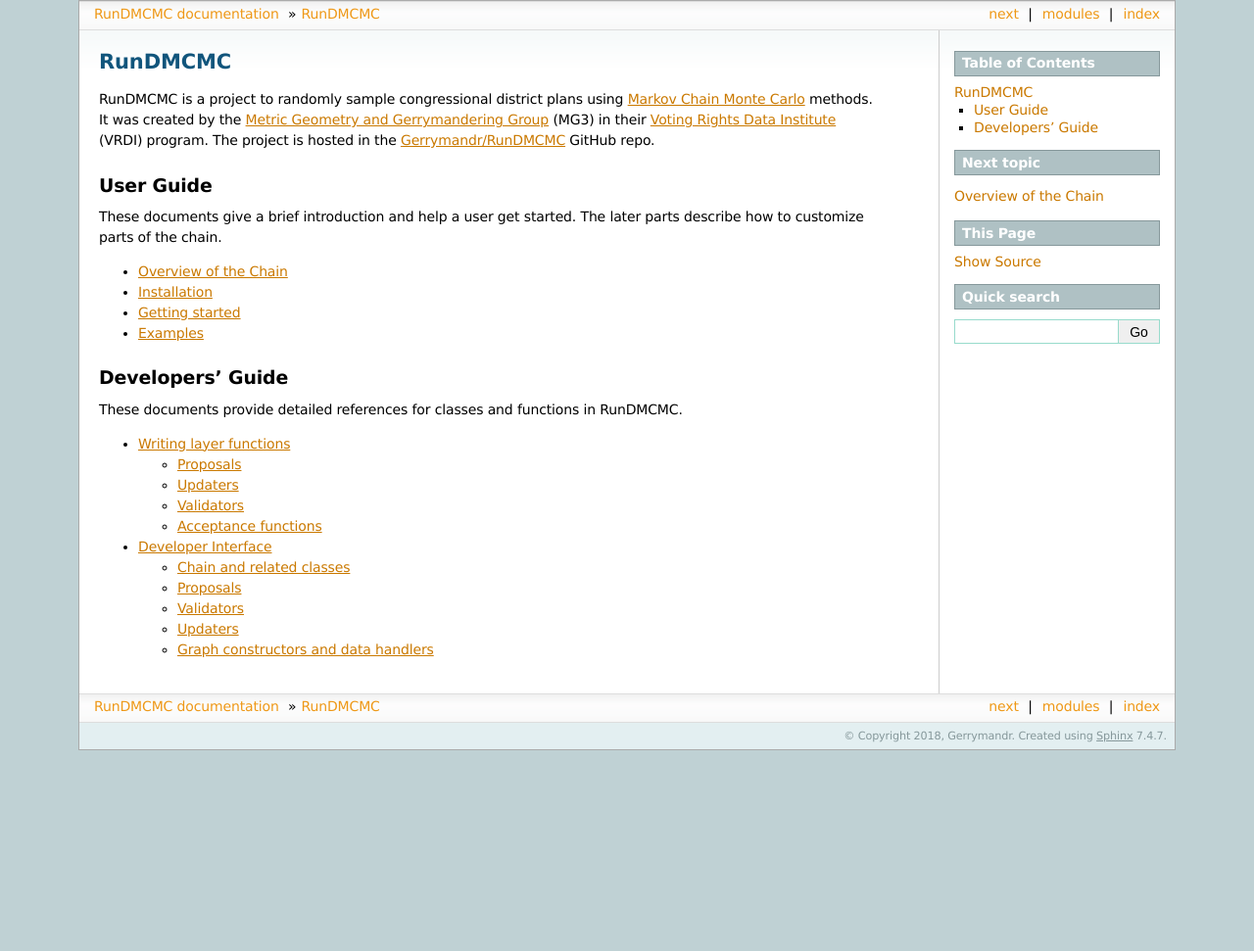
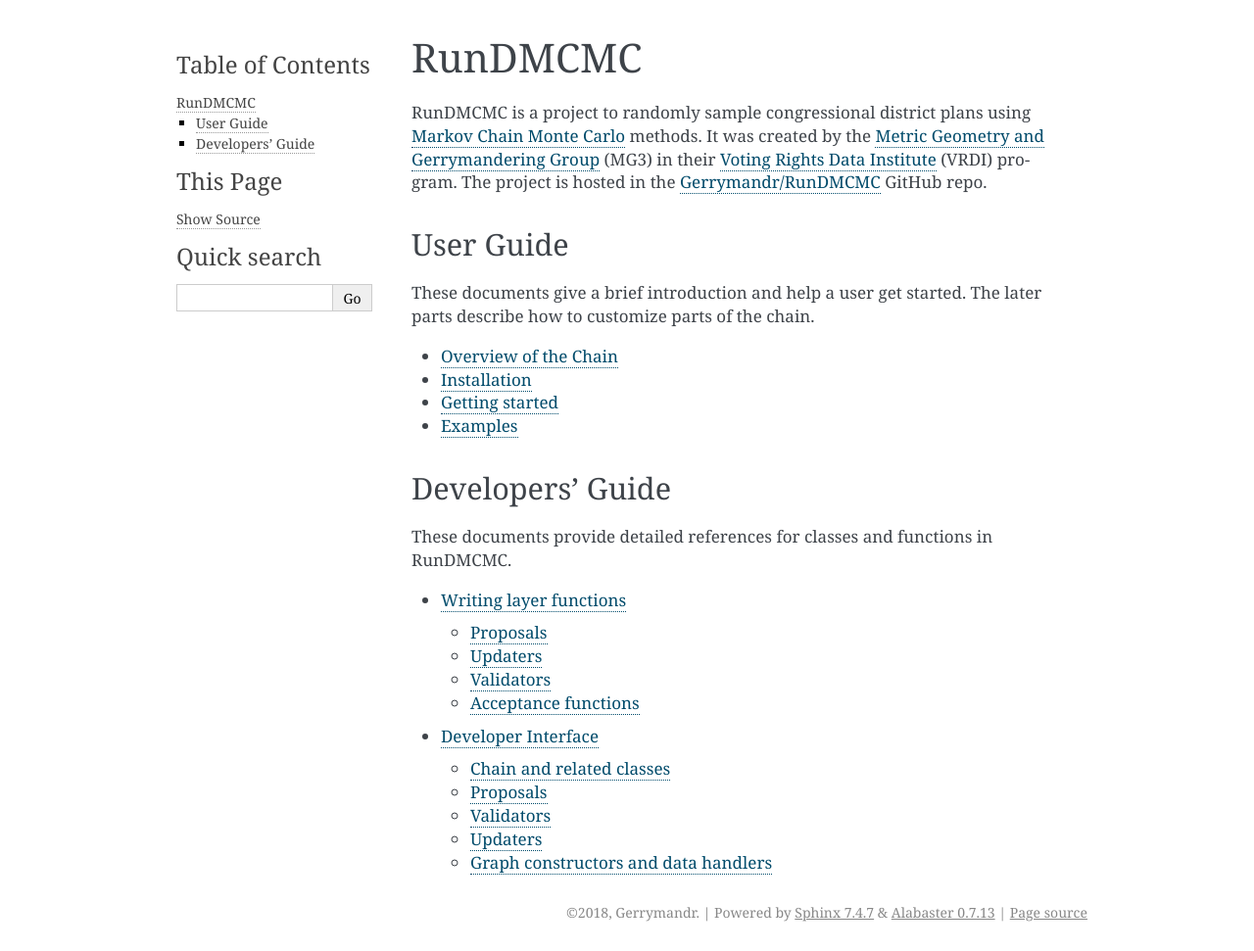
Before and after one commit to mggg/GerryChain, a Sphinx documentation site: the page built from docs/index.rst, in a window 1280 px wide. Shown: the whole page at 98% size. Built offline with Sphinx 7.4.7, drawn with Linux system fonts in a browser that asks for light colours; before the commit the page ends 900 px from its top, so only the background shows below that.

Commit message:
Change theme to alabaster

```diff
--- a/docs/conf.py
+++ b/docs/conf.py
@@ -83,7 +83,7 @@
 # The theme to use for HTML and HTML Help pages.  See the documentation for
 # a list of builtin themes.
 #
-html_theme = 'sphinxdoc'
+html_theme = 'alabaster'
 
 # Theme options are theme-specific and customize the look and feel of a theme
 # further.  For a list of options available for each theme, see the
```
